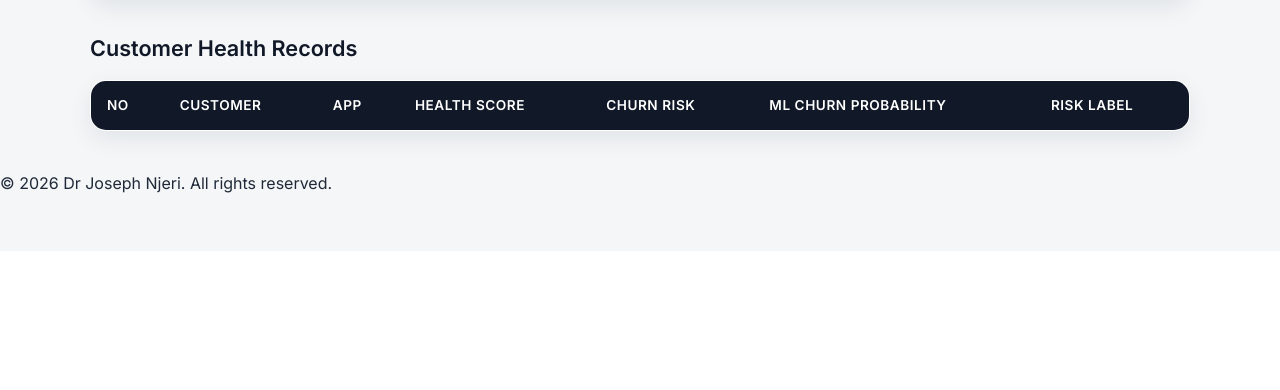
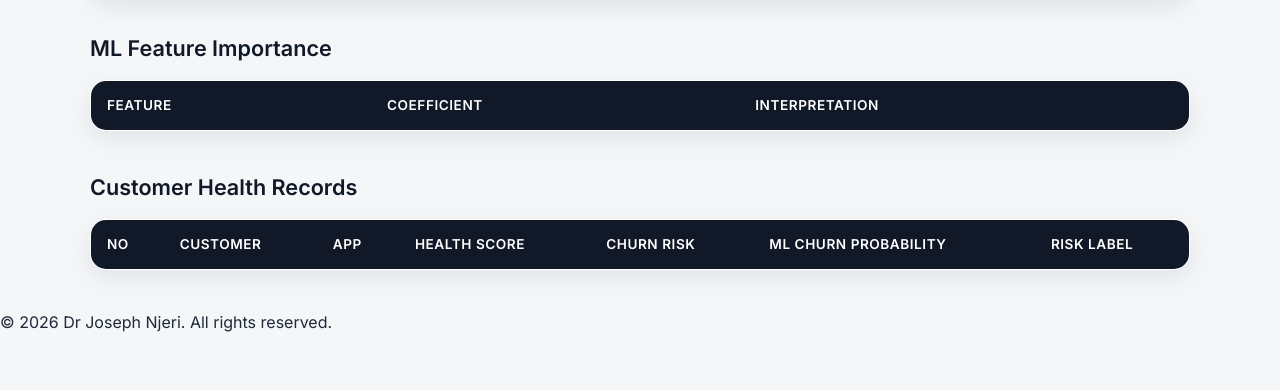
Before and after one commit to karianjahi/atlassian-app-analytics, a Django app: page /dashboard/ in a window 1280 px wide. Shown: the part 721-1111 px from the top of the page. Before the commit the page ends 914 px from the top, so only its background shows below. Run offline with Django 5.2, Linux system fonts and the light colour scheme; data that the repository does not hold is empty.

Commit message:
Add a feature importance section headers to the dashboard

```diff
--- a/core/analytics/templates/analytics/dashboard.html
+++ b/core/analytics/templates/analytics/dashboard.html
@@ -57,6 +57,17 @@
     {{ watch_count|json_script:"watch-count" }}
     {{ high_risk_count|json_script:"high-risk-count" }} -->
 
+    <h2>ML Feature Importance</h2>
+    <table>
+        <thead>
+            <tr>
+                <th>Feature</th>
+                <th>Coefficient</th>
+                <th>Interpretation</th>
+            </tr>
+        </thead>
+        <tbody id="feature-importance-body"></tbody>
+    </table>
 
     <h2>Customer Health Records</h2>
     <table>
```
